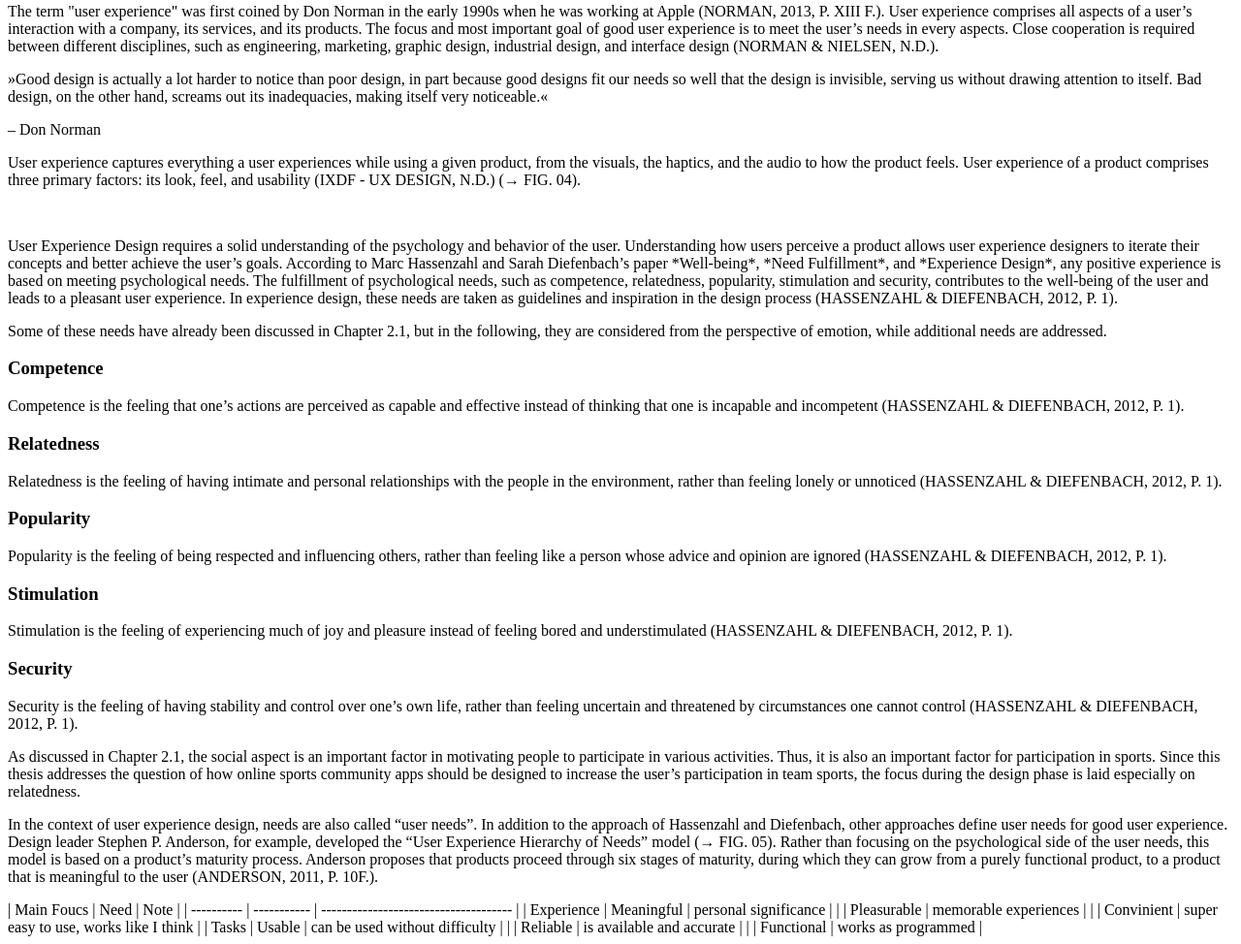
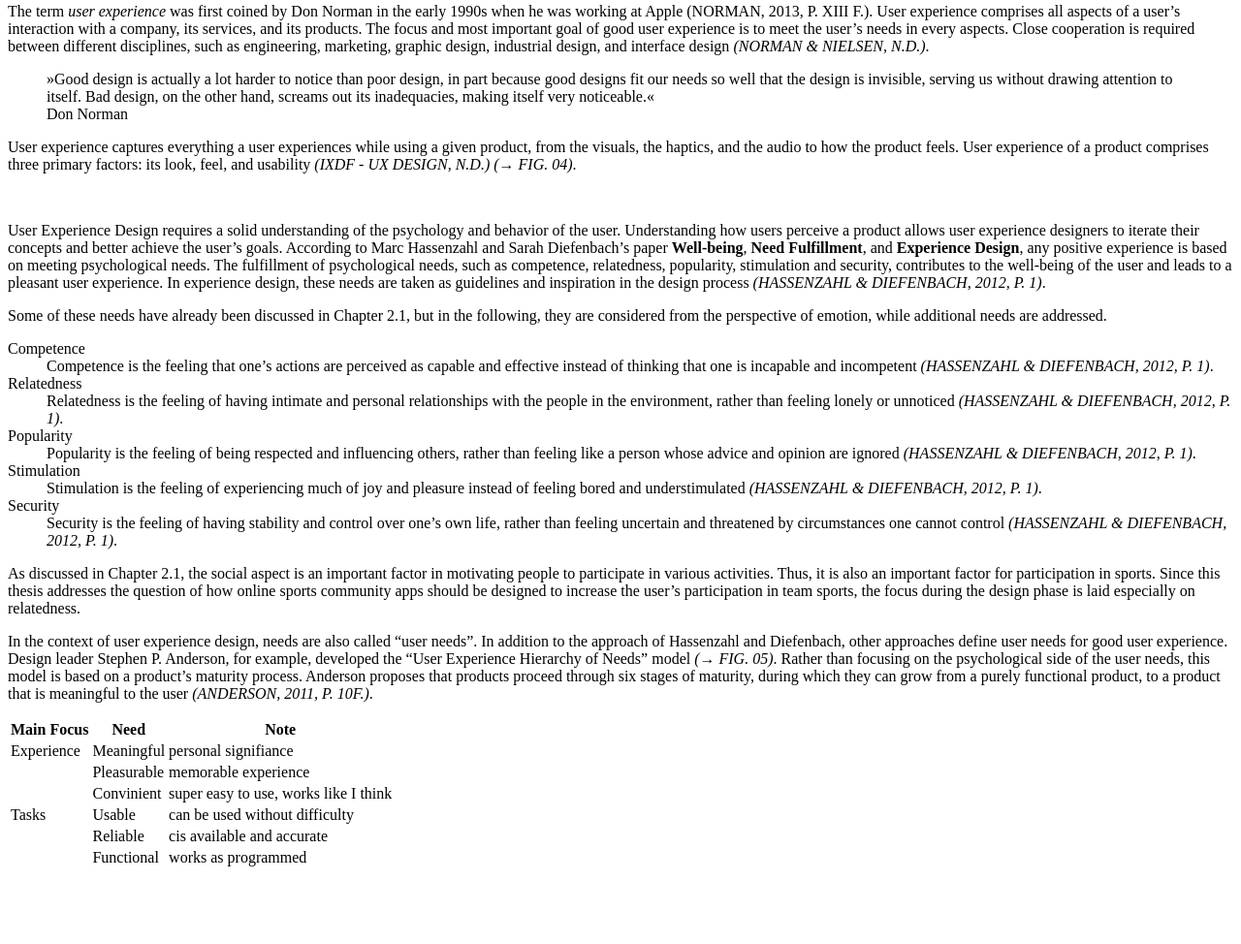
Before and after one commit to mi-classroom/startercode-fur-die-frontend-basics-Alessa-v-Scheidt, a plain HTML site: page chapter/design-principles.html in a window 1280 px wide. Shown: the part 180-1154 px from the top of the page at 97% size. After the commit the page ends 1085 px from the top, so only its background shows below. Drawn offline with Linux system fonts and the light colour scheme.

Commit message:
added semantic structures

```diff
--- a/chapter/design-principles.html
+++ b/chapter/design-principles.html
@@ -8,68 +8,113 @@
 </head>
 <body>
     <h1>Design Principles</h1>
+
     <p>The challenge is to develop an application that tries to increase the user’s participation in team sports through online communities.
         Several factors play into the success of this concept. It is not possible to achieve this goal if the application is not properly designed.
         To achieve this, design principles of several disciplines are applied to achieve a user-centric solution.</p>
 
     <h2>User Experience Design</h2>
-    <p>The term "user experience" was first coined by Don Norman in the early 1990s when he was working at Apple (NORMAN, 2013, P. XIII F.).
+
+    <p>The term <em>user experience</em> was first coined by Don Norman in the early 1990s when he was working at Apple <cide>(NORMAN, 2013, P. XIII F.)</cide>.
         User experience comprises all aspects of a user’s interaction with a company, its services, and its products. The focus and most important goal of
         good user experience is to meet the user’s needs in every aspects. Close cooperation is required between different disciplines, such as engineering,
-        marketing, graphic design, industrial design, and interface design (NORMAN & NIELSEN, N.D.).</p>
-    <p>»Good design is actually a lot harder to notice than poor design, in part because good designs fit our needs so well that the design is invisible,
-        serving us without drawing attention to itself. Bad design, on the other hand, screams out its inadequacies, making itself very noticeable.«</p>
-    <p>– Don Norman</p>
+        marketing, graphic design, industrial design, and interface design <cite>(NORMAN & NIELSEN, N.D.)</cite>.</p>
+
+    <div>
+        <blockquote>»Good design is actually a lot harder to notice than poor design, in part because good designs fit our needs so well that the design is invisible,
+            serving us without drawing attention to itself. Bad design, on the other hand, screams out its inadequacies, making itself very noticeable.«
+            <footer>Don Norman</footer>
+        </blockquote>
+    </div>
+
     <p>User experience captures everything a user experiences while using a given product, from the visuals, the haptics, and the audio to how the product feels.
-        User experience of a product comprises three primary factors: its look, feel, and usability (IXDF - UX DESIGN, N.D.) (→ FIG. 04).</p>
+        User experience of a product comprises three primary factors: its look, feel, and usability <cite>(IXDF - UX DESIGN, N.D.)</cite> <cite>(→ FIG. 04)</cite>.</p>
 
     <img ![User Experience](../images/user-experience.png)>
 
     <p>User Experience Design requires a solid understanding of the psychology and behavior of the user. Understanding how users perceive a product allows user
-        experience designers to iterate their concepts and better achieve the user’s goals. According to Marc Hassenzahl and Sarah Diefenbach’s paper *Well-being*,
-        *Need Fulfillment*, and *Experience Design*, any positive experience is based on meeting psychological needs. The fulfillment of psychological needs,
+        experience designers to iterate their concepts and better achieve the user’s goals. According to Marc Hassenzahl and Sarah Diefenbach’s paper <strong>Well-being</strong>,
+        <strong>Need Fulfillment</strong>, and <strong>Experience Design</strong>, any positive experience is based on meeting psychological needs. The fulfillment of psychological needs,
         such as competence, relatedness, popularity, stimulation and security, contributes to the well-being of the user and leads to a pleasant user experience.
-        In experience design, these needs are taken as guidelines and inspiration in the design process (HASSENZAHL & DIEFENBACH, 2012, P. 1).</p>
+        In experience design, these needs are taken as guidelines and inspiration in the design process <cite>(HASSENZAHL & DIEFENBACH, 2012, P. 1)</cite>.</p>
+
     <p>Some of these needs have already been discussed in Chapter 2.1, but in the following, they are considered from the perspective of emotion,
         while additional needs are addressed.</p>
 
-    <h3>Competence</h3>
-    <p>Competence is the feeling that one’s actions are perceived as capable and effective instead of thinking that one is incapable and incompetent
-        (HASSENZAHL & DIEFENBACH, 2012, P. 1).</p>
+    <dl>
 
-    <h3>Relatedness</h3>
-    <p>Relatedness is the feeling of having intimate and personal relationships with the people in the environment, rather than feeling lonely or
-        unnoticed (HASSENZAHL & DIEFENBACH, 2012, P. 1).</p>
+        <dt>Competence</dt>
+        <dd>Competence is the feeling that one’s actions are perceived as capable and effective instead of thinking that one is incapable and incompetent
+            <cite>(HASSENZAHL & DIEFENBACH, 2012, P. 1)</cite>.</dd>
 
-    <h3>Popularity</h3>
-    <p>Popularity is the feeling of being respected and influencing others, rather than feeling like a person whose advice and opinion are ignored
-        (HASSENZAHL & DIEFENBACH, 2012, P. 1).</p>
+        <dt>Relatedness</dt>
+        <dd>Relatedness is the feeling of having intimate and personal relationships with the people in the environment, rather than feeling lonely or
+            unnoticed <cite>(HASSENZAHL & DIEFENBACH, 2012, P. 1)</cite>.</dd>
 
-    <h3>Stimulation</h3>
-    <p>Stimulation is the feeling of experiencing much of joy and pleasure instead of feeling bored and understimulated (HASSENZAHL & DIEFENBACH, 2012, P. 1).</p>
+        <dt>Popularity</dt>
+        <dd>Popularity is the feeling of being respected and influencing others, rather than feeling like a person whose advice and opinion are ignored
+            <cite>(HASSENZAHL & DIEFENBACH, 2012, P. 1)</cite>.</dd>
 
-    <h3>Security</h3>
-    <p>Security is the feeling of having stability and control over one’s own life, rather than feeling uncertain and threatened by circumstances one cannot
-        control (HASSENZAHL & DIEFENBACH, 2012, P. 1).</p>
+        <dt>Stimulation</dt>
+        <dd>Stimulation is the feeling of experiencing much of joy and pleasure instead of feeling bored and understimulated <cite>(HASSENZAHL & DIEFENBACH, 2012, P. 1)</cite>.</dd>
+
+        <dt>Security</dt>
+        <dd>Security is the feeling of having stability and control over one’s own life, rather than feeling uncertain and threatened by circumstances one cannot
+            control <cite>(HASSENZAHL & DIEFENBACH, 2012, P. 1)</cite>.</dd>
+
+    </dl>
 
     <p>As discussed in Chapter 2.1, the social aspect is an important factor in motivating people to participate in various activities. Thus, it is also an
         important factor for participation in sports. Since this thesis addresses the question of how online sports community apps should be designed to increase
         the user’s participation in team sports, the focus during the design phase is laid especially on relatedness.</p>
+
     <p>In the context of user experience design, needs are also called “user needs”. In addition to the approach of Hassenzahl and Diefenbach, other approaches
         define user needs for good user experience. Design leader Stephen P. Anderson, for example, developed the “User Experience Hierarchy of Needs” model
-        (→ FIG. 05). Rather than focusing on the psychological side of the user needs, this model is based on a product’s maturity process.
+        <cite>(→ FIG. 05)</cite>. Rather than focusing on the psychological side of the user needs, this model is based on a product’s maturity process.
         Anderson proposes that products proceed through six stages of maturity, during which they can grow from a purely functional product, to a product that
-        is meaningful to the user (ANDERSON, 2011, P. 10F.).</p>
+        is meaningful to the user <cite>(ANDERSON, 2011, P. 10F.)</cite>.</p>
+
+    <table>
+        <thead>
+            <tr>
+                <th>Main Focus</th>
+                <th>Need</th>
+                <th>Note</th>
+            </tr>
+        </thead>
+
+        <tbody>
+            <tr>
+                <td>Experience</td>
+                <td>Meaningful</td>
+                <td>personal signifiance</td>
+            </tr>
+            <tr>
+                <td></td>
+                <td>Pleasurable</td>
+                <td>memorable experience</td>
+            </tr>
+            <tr>
+                <td></td>
+                <td>Convinient</td>
+                <td>super easy to use, works like I think</td>
+            </tr>
+            <tr>
+                <td>Tasks</td>
+                <td>Usable</td>
+                <td>can be used without difficulty</td>
+            </tr>
+            <tr>
+                <td></td>
+                <td>Reliable</td>
+                <td>cis available and accurate</td>
+            </tr>
+            <tr>
+                <td></td>
+                <td>Functional</td>
+                <td>works as programmed</td>
+            </tr>
+        </tbody>
+    </table>
 </body>
 </html>
-
-
-
-| Main Foucs | Need        | Note                                  |
-| ---------- | ----------- | ------------------------------------- |
-| Experience | Meaningful  | personal significance                 |
-|            | Pleasurable | memorable experiences                 |
-|            | Convinient  | super easy to use, works like I think |
-| Tasks      | Usable      | can be used without difficulty        |
-|            | Reliable    | is available and accurate             |
-|            | Functional  | works as programmed                   |
```
